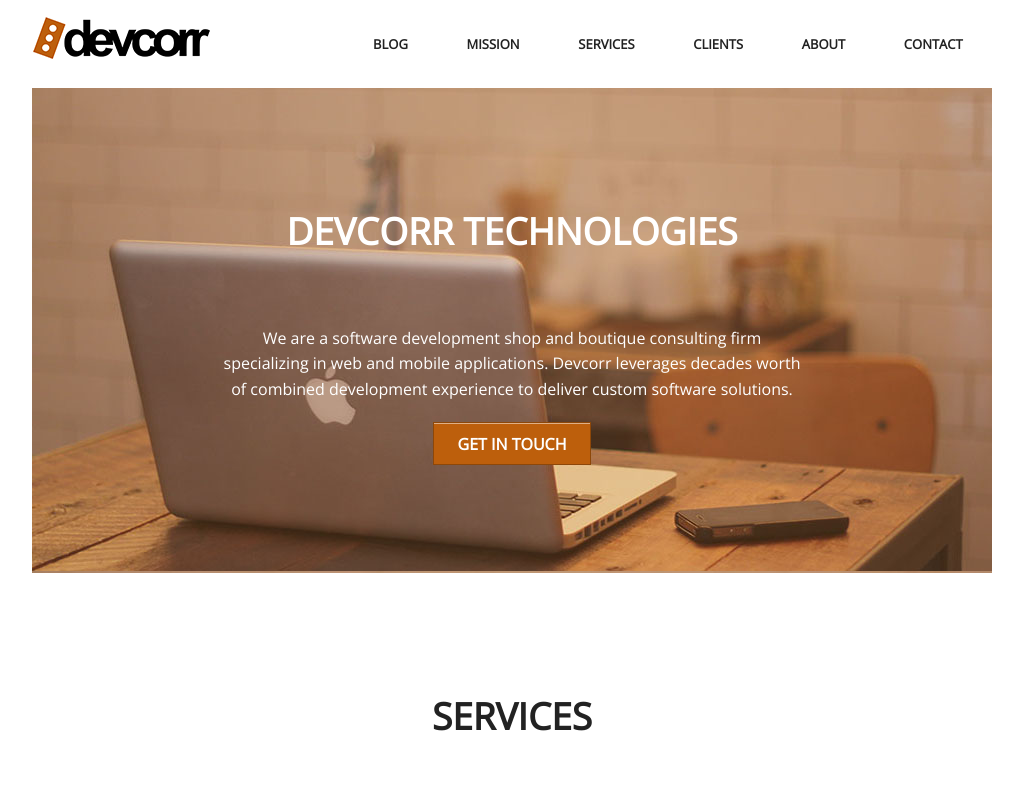
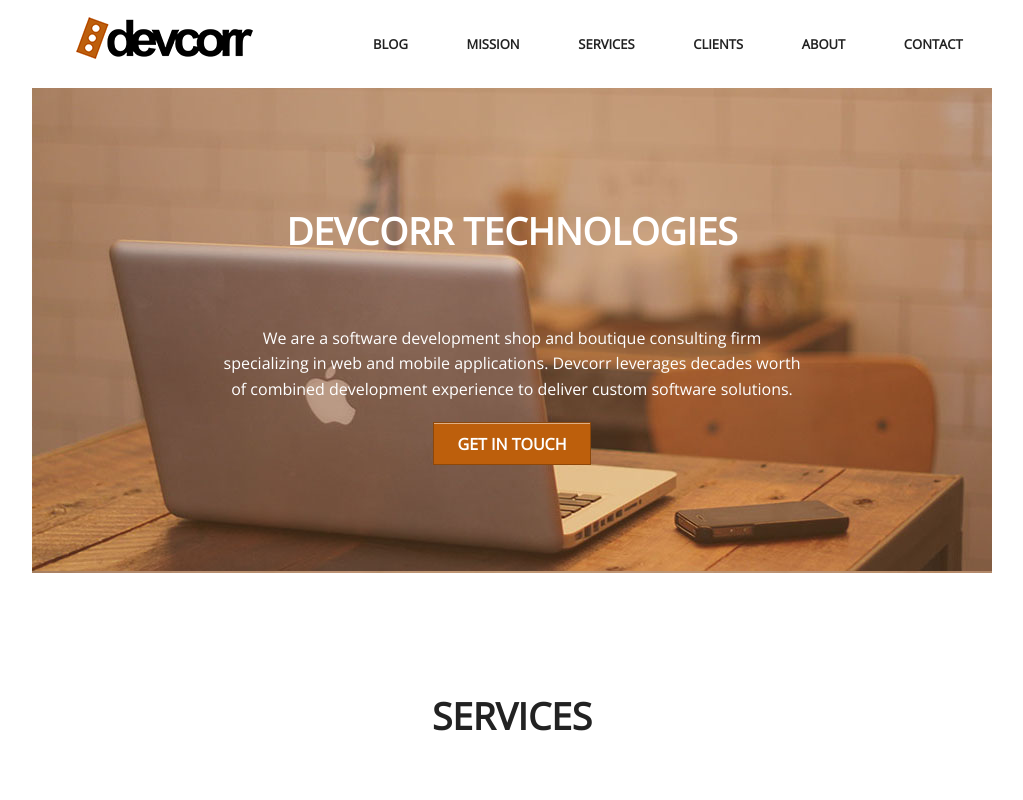
Before and after one commit to Devcorr/Devcorr.github.io, a plain HTML site: page www/index.html in a window 1280 px wide. Shown: the top 800 px of the page, without its empty margins (128-1151 px from the left). Drawn offline with nearby package versions, Linux system fonts and the light colour scheme; files that its build step writes are made by us from their sources.

Commit message:
adding logo image margin to match mockups and adding missing semi-colon in foundation inline script... not sure why this was working without error

```diff
--- a/www/scss/styles.scss
+++ b/www/scss/styles.scss
@@ -44,6 +44,10 @@
   text-align: center;
 }
 
+#primaryLogo {
+  margin-left: emCalc(20);
+}
+
 #mission {
   background-image: url("../images/mission.jpg");
 }
```
Also changed, not shown: www/index.html (+1 -1 lines).
